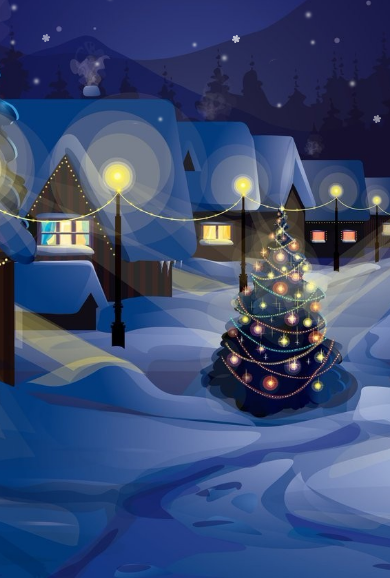
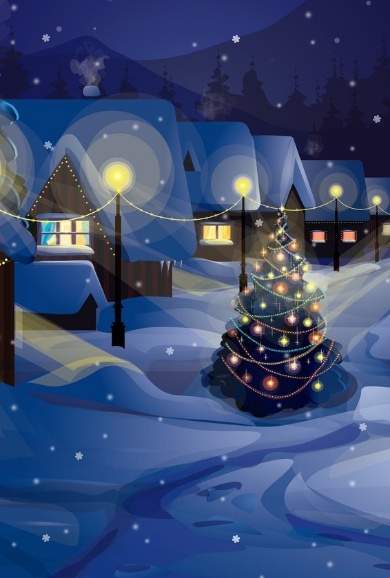
Before and after one commit to SanjaAra/NewYearCountdown, a plain HTML site: page index.html in a window 390 px wide. Shown: the part 266-844 px from the top of the page. Drawn offline with nearby package versions, Linux system fonts and the light colour scheme.

Commit message:
Add files via upload

```diff
--- a/main.css
+++ b/main.css
@@ -14,6 +14,7 @@ body {
   -moz-user-select: none;
   -ms-user-select: none;
   user-select: none;
+  position: relative;
 }
 
 .snow {
--- a/main.js
+++ b/main.js
@@ -4,6 +4,8 @@ let mainCountdowd = document.querySelector('#main-countdowd'),
   snow = document.querySelectorAll('.snow')[0],
   times = document.querySelectorAll('.time'),
   nyMilisec = Date.parse("2018-01-01T00:00:00"),
+  // 2018-01-01T00:00:00
+  // 2017-12-28T00:34:00
   today = new Date().getTime(),
   toNYtime = nyMilisec - today;
 
@@ -51,10 +53,10 @@ function countdown(ms) {
   times[3].innerHTML = sec;
 }
 
-(function snowflake() {
-  let h = window.innerWidth;
-  snow.style.height = h + 'px';
-}());
+// (function snowflake() {
+//   let h = window.innerWidth;
+//   snow.style.height = h + 'px';
+// }());
 
 
 function messageRotation() {
```
